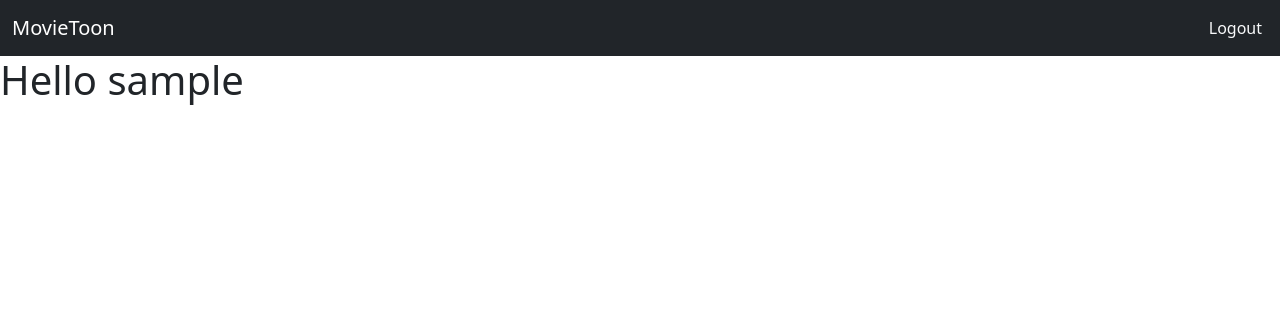
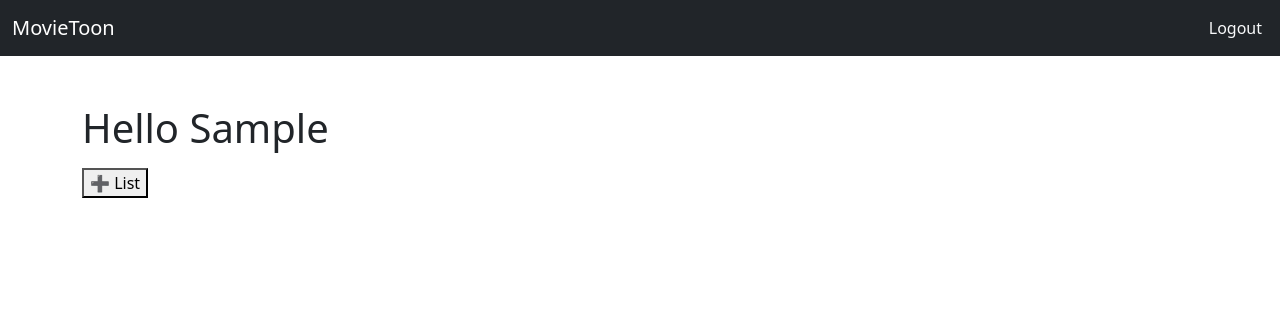
Before and after one commit to Robel-w/moodtoon-ai, a Django app: page /users/profile/ in a window 1280 px wide. Shown: the top 316 px of the page. Run offline with Django 5.2, Linux system fonts and the light colour scheme; the visitor is signed in with stand-in values (Sample User, id 1).

Commit message:
new feature added

```diff
--- a/users/templates/users/accounts/profile.html
+++ b/users/templates/users/accounts/profile.html
@@ -1,10 +1,13 @@
 {% extends "base.html" %}
 
 {% block content %}
-<h1>Hello {{user.username }}</h1>
+<div class="container my-5">
+<h1>Hello {{user.username|capfirst }}</h1>
 <ul>
 {% for list in user_lists %}
-<li>{{list.name}}</li>
+<li><a herf="#">{{list.name}}</a></li>
 {% endfor %}
 </ul>
+<button>➕ List</button>
+</div>
 {% endblock %}
--- a/users/urls.py
+++ b/users/urls.py
@@ -5,5 +5,4 @@ urlpatterns = [
     path("login/", Login.as_view(), name="login"),# as_view changes cas based views to callable views
     path("register/", RegisterUser.as_view(), name="register"),
     path("logout/", Logout.as_view(), name="logout"),
-    path("profile/", profile, name="profile"),
-]
+    path("profile/", profile, name="profile"),]
```
Also changed, not shown: users/forms.py (+6 -1 lines).
